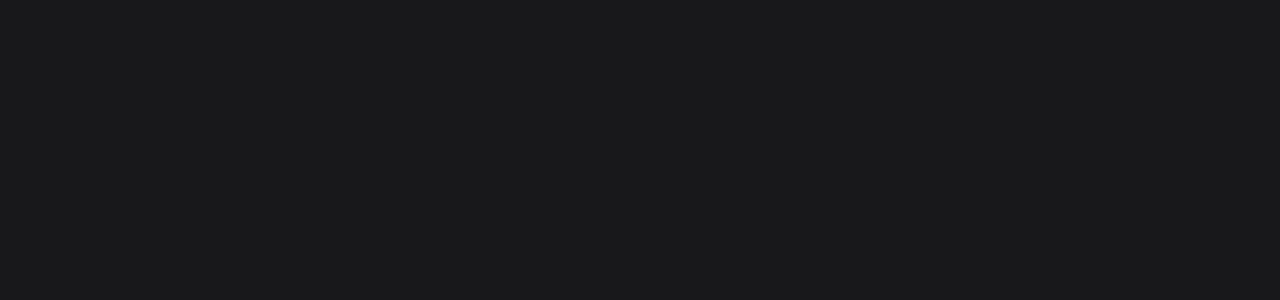
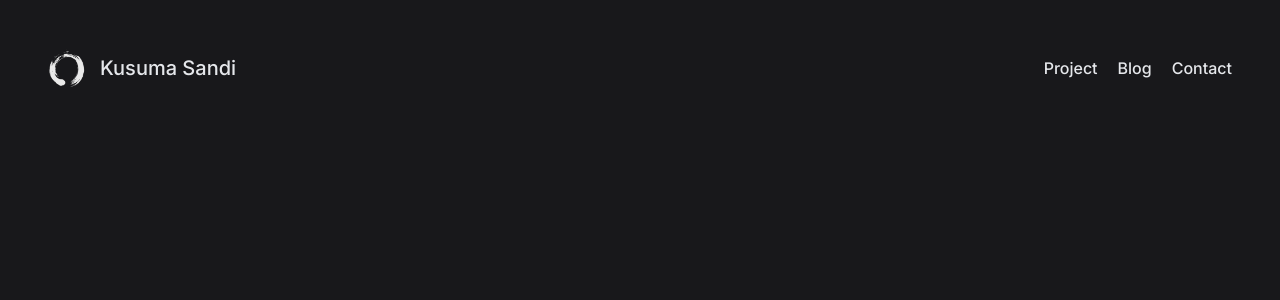
Before and after one commit to mrspec7er/resume, a Next.js app: page / in a window 1280 px wide. Shown: the top 300 px of the page. Built offline with nearby package versions, Linux system fonts and the light colour scheme.

Commit message:
feat: 🎸 added navbar

```diff
--- a/app/page.tsx
+++ b/app/page.tsx
@@ -1,5 +1,9 @@
+import Navbar from "@/components/ui/navbar";
+
 export default function Home() {
   return (
-    <main className="flex min-h-screen flex-col items-center justify-between p-24"></main>
+    <main className="flex min-h-screen flex-col items-center justify-between p-12 max-w-screen-xl mx-auto">
+      <Navbar />
+    </main>
   );
 }
--- /dev/null
+++ b/components/ui/avatar.tsx
@@ -0,0 +1,50 @@
+"use client"
+
+import * as React from "react"
+import * as AvatarPrimitive from "@radix-ui/react-avatar"
+
+import { cn } from "@/lib/utils"
+
+const Avatar = React.forwardRef<
+  React.ElementRef<typeof AvatarPrimitive.Root>,
+  React.ComponentPropsWithoutRef<typeof AvatarPrimitive.Root>
+>(({ className, ...props }, ref) => (
+  <AvatarPrimitive.Root
+    ref={ref}
+    className={cn(
+      "relative flex h-10 w-10 shrink-0 overflow-hidden rounded-full",
+      className
+    )}
+    {...props}
+  />
+))
+Avatar.displayName = AvatarPrimitive.Root.displayName
+
+const AvatarImage = React.forwardRef<
+  React.ElementRef<typeof AvatarPrimitive.Image>,
+  React.ComponentPropsWithoutRef<typeof AvatarPrimitive.Image>
+>(({ className, ...props }, ref) => (
+  <AvatarPrimitive.Image
+    ref={ref}
+    className={cn("aspect-square h-full w-full", className)}
+    {...props}
+  />
+))
+AvatarImage.displayName = AvatarPrimitive.Image.displayName
+
+const AvatarFallback = React.forwardRef<
+  React.ElementRef<typeof AvatarPrimitive.Fallback>,
+  React.ComponentPropsWithoutRef<typeof AvatarPrimitive.Fallback>
+>(({ className, ...props }, ref) => (
+  <AvatarPrimitive.Fallback
+    ref={ref}
+    className={cn(
+      "flex h-full w-full items-center justify-center rounded-full bg-muted",
+      className
+    )}
+    {...props}
+  />
+))
+AvatarFallback.displayName = AvatarPrimitive.Fallback.displayName
+
+export { Avatar, AvatarImage, AvatarFallback }
--- /dev/null
+++ b/components/ui/navbar.tsx
@@ -0,0 +1,26 @@
+"use client";
+
+import { AvatarImage } from "@radix-ui/react-avatar";
+import { Avatar, AvatarFallback } from "./avatar";
+import Link from "next/link";
+
+const Navbar = () => {
+  return (
+    <div className="w-full flex justify-between font-medium">
+      <div className="flex items-center gap-3">
+        <Avatar>
+          <AvatarImage src="/profile.png" />
+          <AvatarFallback>KS</AvatarFallback>
+        </Avatar>
+        <p className="text-xl">Kusuma Sandi</p>
+      </div>
+      <div className="flex gap-5 mt-2">
+        <Link href={"#project"}>Project</Link>
+        <Link href={"#blog"}>Blog</Link>
+        <Link href={"#contact"}>Contact</Link>
+      </div>
+    </div>
+  );
+};
+
+export default Navbar;
```
